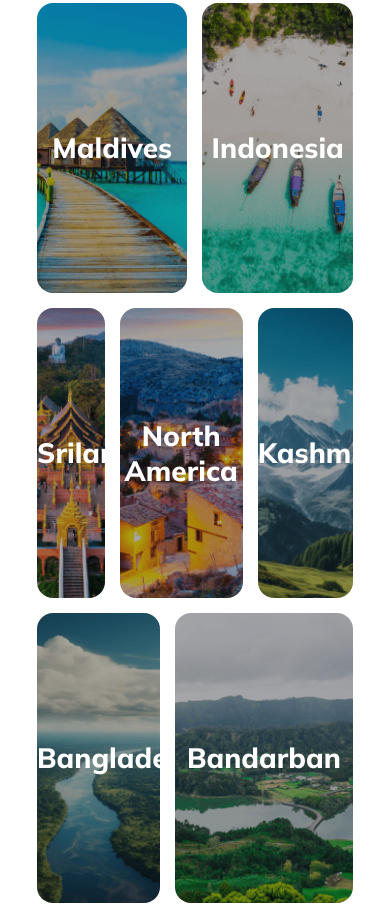
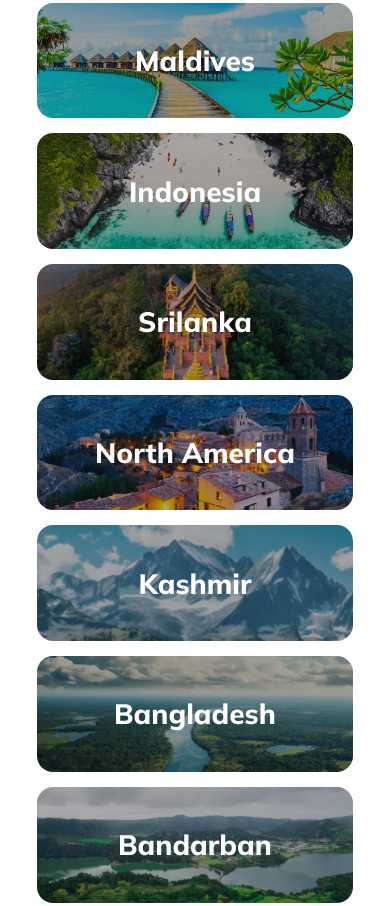
Before and after one commit to Sarmin27/Travel-Website-Design, a plain HTML site: page index.html in a window 390 px wide. Shown: the part 2770-3676 px from the top of the page. Drawn offline with Linux system fonts and the light colour scheme.

Commit message:
added responsive Destination section.

```diff
--- a/style.css
+++ b/style.css
@@ -660,6 +660,37 @@ hr {
     .choose-section-column1{
         margin-bottom: 24px;
     }
+    .container{
+        grid-template-rows: repeat(7,1fr);
+    }
+    .container .items1 {
+        grid-column: 1 / -1;
+        grid-row: 1 / 2;
+    }
+    .container .items2 {
+        grid-column: 1 / -1;
+        grid-row: 2 / 3;
+    }
+    .container .items3 {
+        grid-column: 1 / -1;
+        grid-row: 3 / 4;
+    }
+    .container .items4 {
+        grid-column: 1 / -1;
+        grid-row: 4 / 5;
+    }
+    .container .items5 {
+        grid-column: 1 / -1;
+        grid-row: 5 / 6;
+    }
+    .container .items6 {
+        grid-column: 1 / -1;
+        grid-row: 6 / 7;
+    }
+    .container .items7 {
+        grid-column: 1 / -1;
+        grid-row: 7 / -1;
+    }
 
 }
 /* medium device */
@@ -698,6 +729,3 @@ hr {
 
 
 }
-@media screen and (min-width:992px) and (max-width:1200px){
-
-}
```
